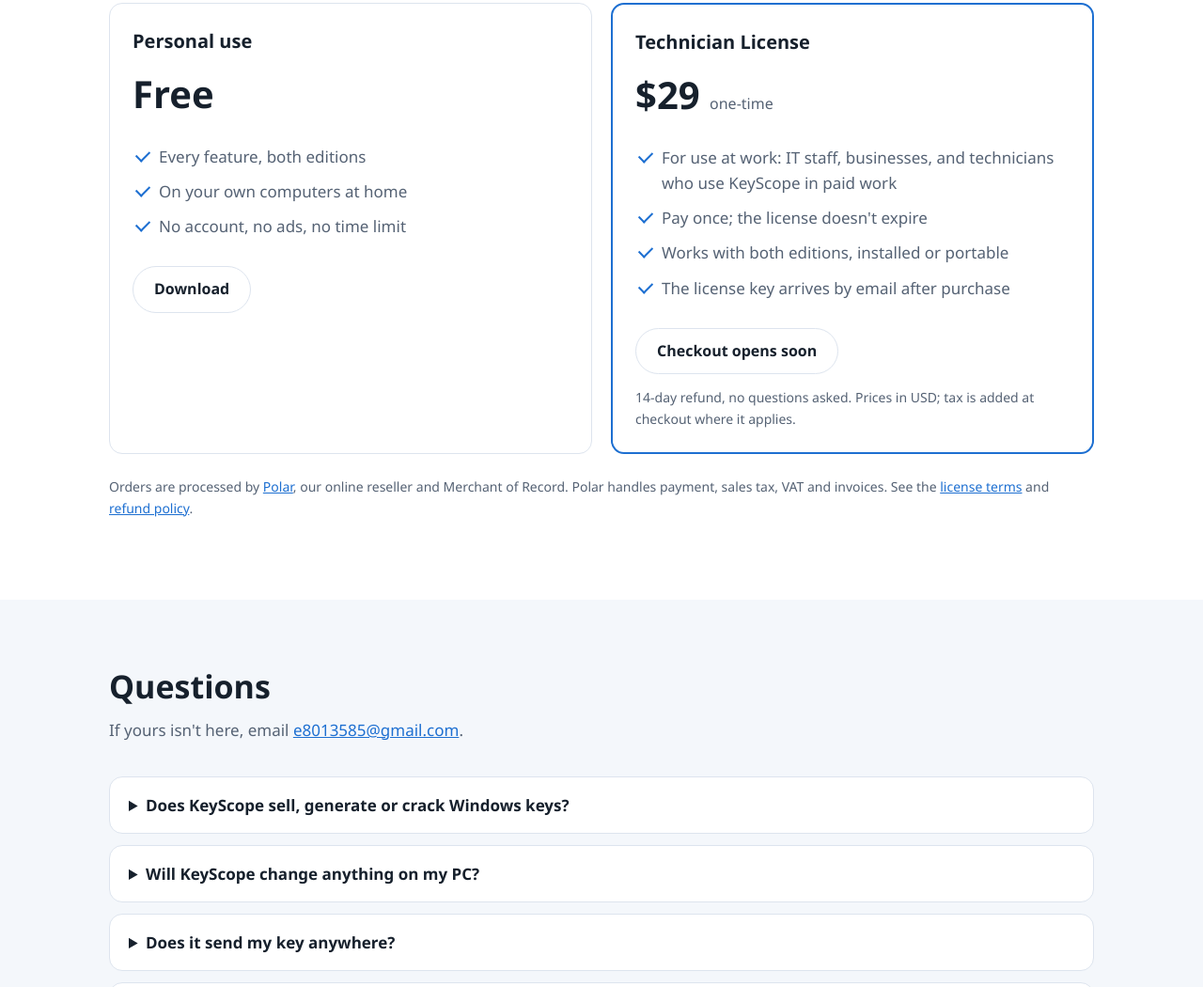
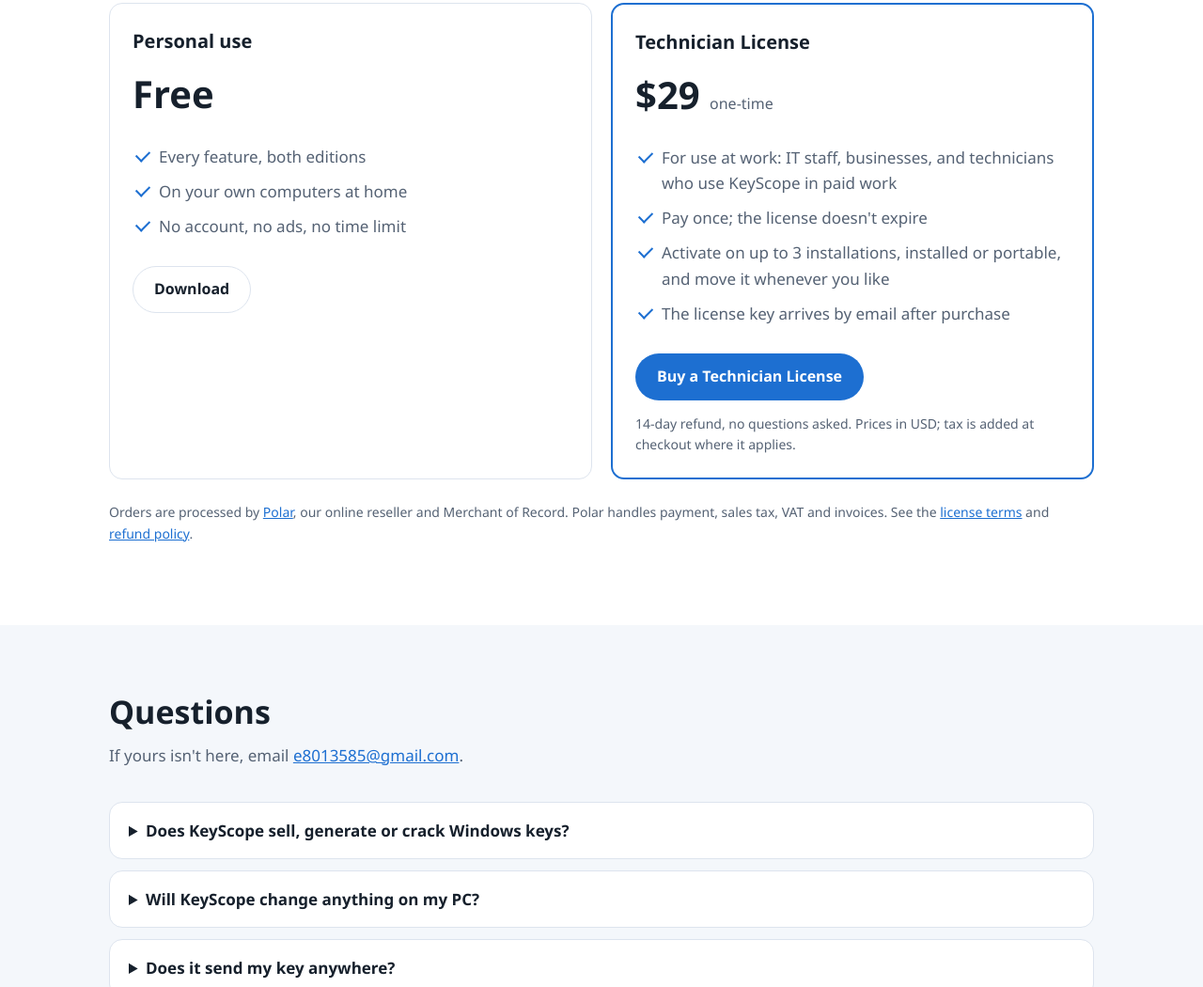
Before and after one commit to e8013585/keyscope, a plain HTML site: page index.html in a window 1280 px wide. Shown: the part 2577-3627 px from the top of the page at 94% size. Drawn offline with Linux system fonts and the light colour scheme.

Commit message:
Open the Technician License checkout and state the 3-installation limit
Co-Authored-By: Claude Opus 5.5 <noreply@anthropic.com>

```diff
--- a/index.html
+++ b/index.html
@@ -133,10 +133,10 @@
         <ul class="checklist">
           <li>For use at work: IT staff, businesses, and technicians who use KeyScope in paid work</li>
           <li>Pay once; the license doesn't expire</li>
-          <li>Works with both editions, installed or portable</li>
+          <li>Activate on up to 3 installations, installed or portable, and move it whenever you like</li>
           <li>The license key arrives by email after purchase</li>
         </ul>
-        <span class="btn btn-ghost" aria-disabled="true">Checkout opens soon</span>
+        <a class="btn btn-accent" href="https://buy.polar.sh/polar_cl_J5zj0IcIkBdpN3H8Kp7cZXU26mGMN1ogXb2VG4Kj7WB">Buy a Technician License</a>
         <p class="fine" style="margin-top:14px">14-day refund, no questions asked. Prices in USD; tax is added at checkout where it applies.</p>
       </div>
     </div>
```
Also changed, not shown: terms.html (+1 -1 lines).
